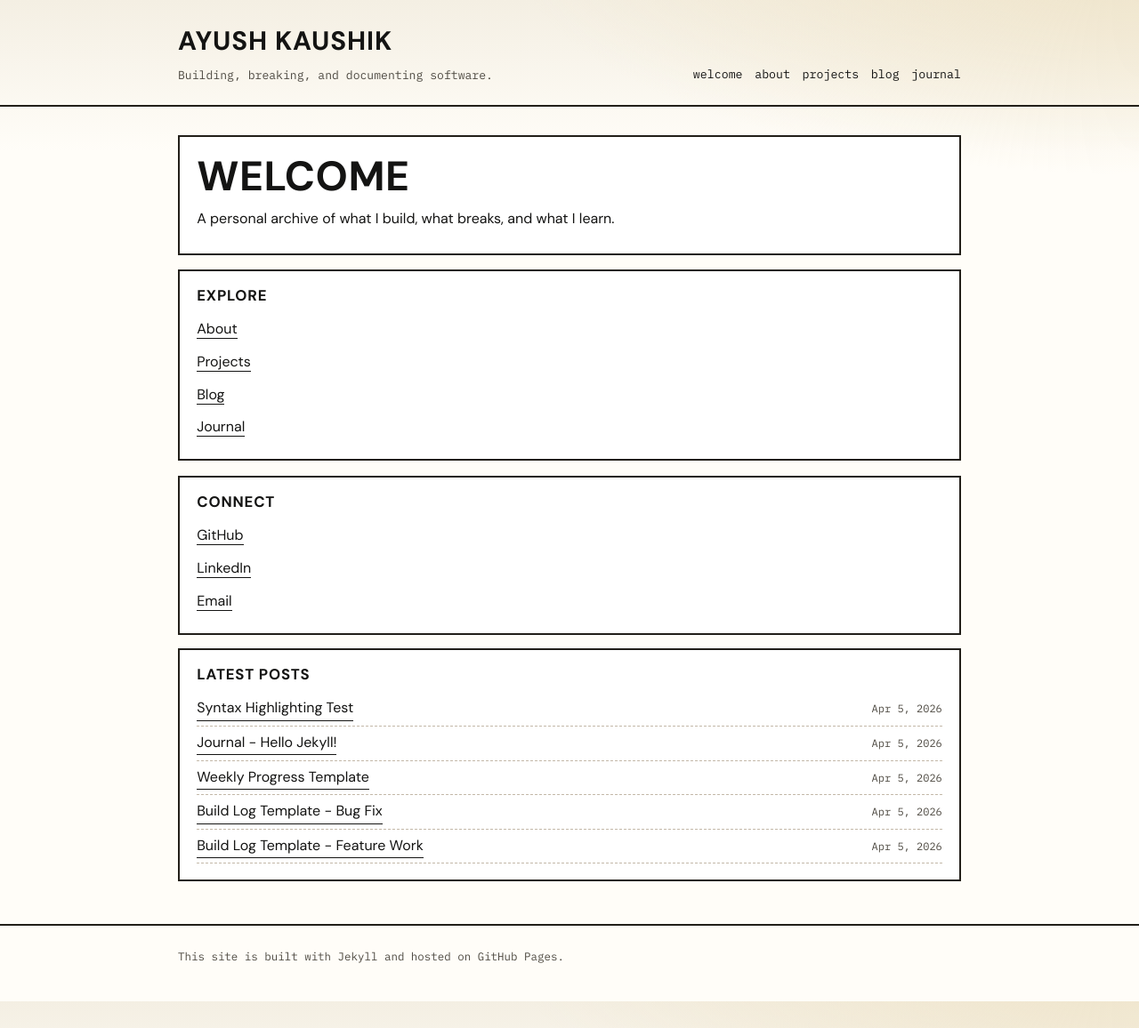
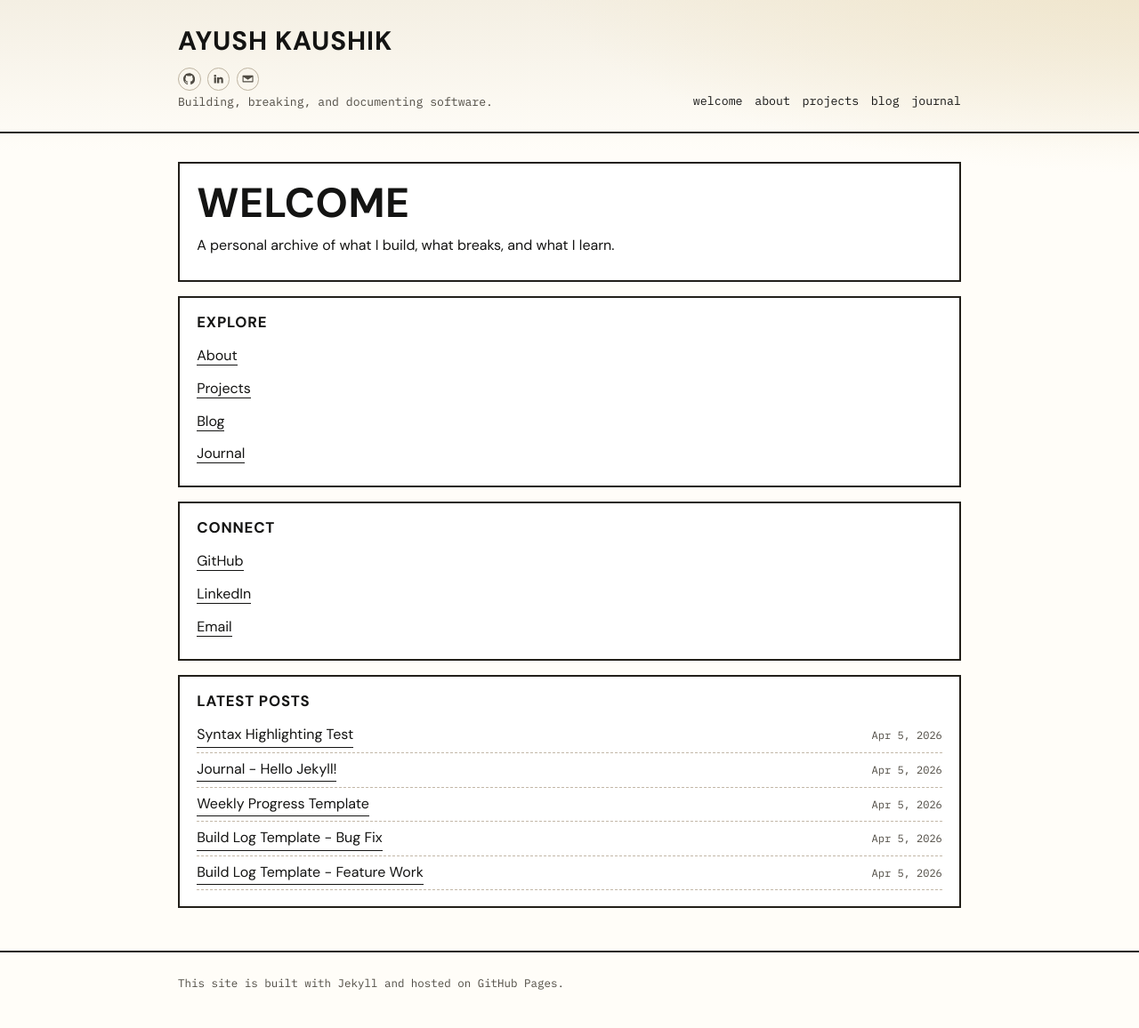
Before and after one commit to ayush99336/ayush99336.github.io, a Jekyll site: the page built from index.md, in a window 1280 px wide. Shown: the whole page at 89% size. Built offline with Jekyll 4.4.1, drawn with Linux system fonts in a browser that asks for light colours.

Commit message:
Enhance header layout and styling: add social links, improve brand block design, and refine avatar display

```diff
--- a/_layouts/default.html
+++ b/_layouts/default.html
@@ -6,9 +6,36 @@
   <body>
     <header class="site-header">
       <div class="wrapper header-grid">
-        <div>
-          <a class="site-title" href="{{ '/' | relative_url }}">{{ site.title }}</a>
-          <p class="site-tagline">{{ site.tagline }}</p>
+        <div class="brand-block">
+          {% if site.profile_image %}
+            <img class="profile-avatar" src="{{ site.profile_image | relative_url }}" alt="{{ site.title }} profile picture">
+          {% endif %}
+          <div class="brand-content">
+            <a class="site-title" href="{{ '/' | relative_url }}">{{ site.title }}</a>
+            <div class="social-icon-row" aria-label="Social links">
+              {% for item in site.social_links %}
+                <a class="social-icon-link" href="{{ item.url }}" {% unless item.url contains 'mailto:' %}target="_blank" rel="noopener noreferrer"{% endunless %} aria-label="{{ item.title }}">
+                  {% assign lower = item.title | downcase %}
+                  {% if lower == 'github' %}
+                    <svg viewBox="0 0 24 24" aria-hidden="true" focusable="false">
+                      <path d="M12 0.5C5.37 0.5 0 5.87 0 12.5c0 5.3 3.44 9.8 8.21 11.38 0.6 0.11 0.79-0.26 0.79-0.58 0-0.29-0.01-1.24-0.02-2.24-3.34 0.72-4.04-1.42-4.04-1.42-0.55-1.38-1.33-1.75-1.33-1.75-1.09-0.75 0.08-0.74 0.08-0.74 1.2 0.09 1.83 1.23 1.83 1.23 1.08 1.84 2.83 1.31 3.52 1 0.11-0.78 0.42-1.31 0.76-1.61-2.67-0.31-5.47-1.34-5.47-5.96 0-1.32 0.47-2.39 1.23-3.23-0.12-0.3-0.53-1.53 0.12-3.2 0 0 1.01-0.32 3.3 1.23a11.5 11.5 0 0 1 6 0c2.28-1.55 3.29-1.23 3.29-1.23 0.66 1.67 0.25 2.9 0.13 3.2 0.77 0.84 1.23 1.91 1.23 3.23 0 4.63-2.81 5.65-5.49 5.95 0.43 0.37 0.82 1.1 0.82 2.22 0 1.6-0.01 2.88-0.01 3.27 0 0.32 0.19 0.69 0.8 0.57A12.01 12.01 0 0 0 24 12.5C24 5.87 18.63 0.5 12 0.5z"/>
+                    </svg>
+                  {% elsif lower == 'linkedin' %}
+                    <svg viewBox="0 0 24 24" aria-hidden="true" focusable="false">
+                      <path d="M4.98 3.5A2.5 2.5 0 1 0 5 8.5a2.5 2.5 0 0 0-0.02-5zM3 9h4v12H3zM9 9h3.83v1.71h0.05c0.53-1.01 1.84-2.08 3.79-2.08 4.05 0 4.8 2.66 4.8 6.12V21h-4v-5.56c0-1.33-0.02-3.04-1.85-3.04-1.85 0-2.13 1.44-2.13 2.94V21H9z"/>
+                    </svg>
+                  {% elsif lower == 'email' %}
+                    <svg viewBox="0 0 24 24" aria-hidden="true" focusable="false">
+                      <path d="M2 5h20a1 1 0 0 1 1 1v12a1 1 0 0 1-1 1H2a1 1 0 0 1-1-1V6a1 1 0 0 1 1-1zm10 7L3.5 6.5h17zM3 8.2V17h18V8.2l-8.47 5.65a1 1 0 0 1-1.06 0z"/>
+                    </svg>
+                  {% else %}
+                    {{ item.title }}
+                  {% endif %}
+                </a>
+              {% endfor %}
+            </div>
+            <p class="site-tagline">{{ site.tagline }}</p>
+          </div>
         </div>
         <nav class="site-nav" aria-label="Main navigation">
           <a href="{{ '/' | relative_url }}">Welcome</a>
--- a/assets/css/style.css
+++ b/assets/css/style.css
@@ -51,6 +51,24 @@ a {
   gap: 1rem;
 }
 
+.brand-block {
+  display: flex;
+  align-items: center;
+  gap: 0.75rem;
+}
+
+.brand-content {
+  min-width: 0;
+}
+
+.profile-avatar {
+  width: 2.75rem;
+  height: 2.75rem;
+  border-radius: 999px;
+  object-fit: cover;
+  border: 1px solid #bdb3a0;
+}
+
 .site-title {
   display: inline-block;
   text-decoration: none;
@@ -61,7 +79,7 @@ a {
 }
 
 .site-tagline {
-  margin: 0.2rem 0 0;
+  margin: 0.15rem 0 0;
   font-family: "IBM Plex Mono", "Courier New", monospace;
   font-size: 0.82rem;
   color: var(--muted);
@@ -243,6 +261,38 @@ li {
   font-size: 0.78rem;
 }
 
+.social-icon-row {
+  display: flex;
+  align-items: center;
+  gap: 0.45rem;
+  margin-top: 0.3rem;
+}
+
+.social-icon-link {
+  display: inline-flex;
+  align-items: center;
+  justify-content: center;
+  width: 1.6rem;
+  height: 1.6rem;
+  border: 1px solid #bdb3a0;
+  border-radius: 999px;
+  color: var(--muted);
+  text-decoration: none;
+  transition: color 0.18s ease, border-color 0.18s ease, transform 0.18s ease;
+}
+
+.social-icon-link svg {
+  width: 0.82rem;
+  height: 0.82rem;
+  fill: currentColor;
+}
+
+.social-icon-link:hover {
+  color: var(--accent);
+  border-color: var(--accent);
+  transform: translateY(-1px);
+}
+
 .stagger {
   animation: riseIn 0.42s cubic-bezier(0.22, 1, 0.36, 1) both;
   will-change: transform, opacity;
@@ -278,6 +328,10 @@ li {
     display: block;
   }
 
+  .brand-block {
+    align-items: flex-start;
+  }
+
   .site-nav {
     margin-top: 0.8rem;
     justify-content: flex-start;
```
